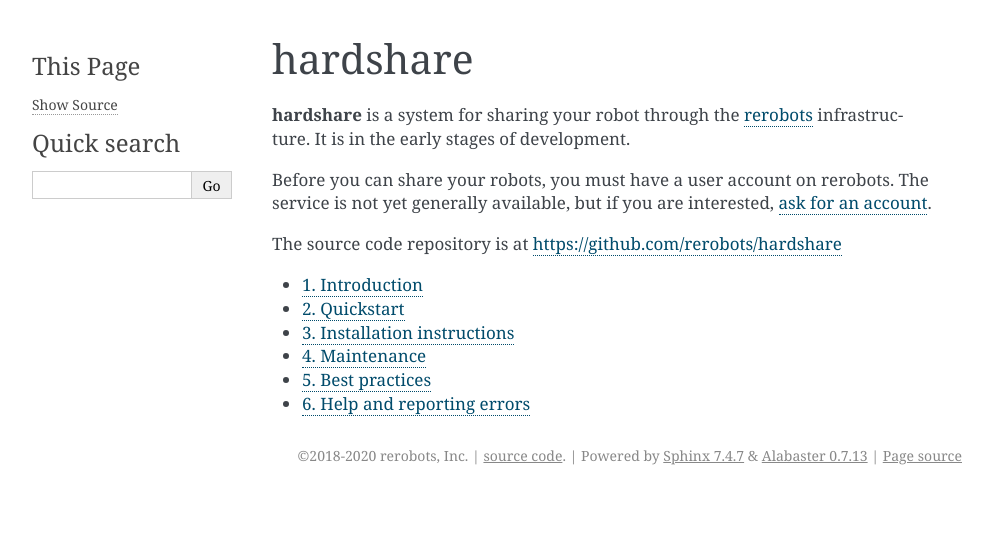
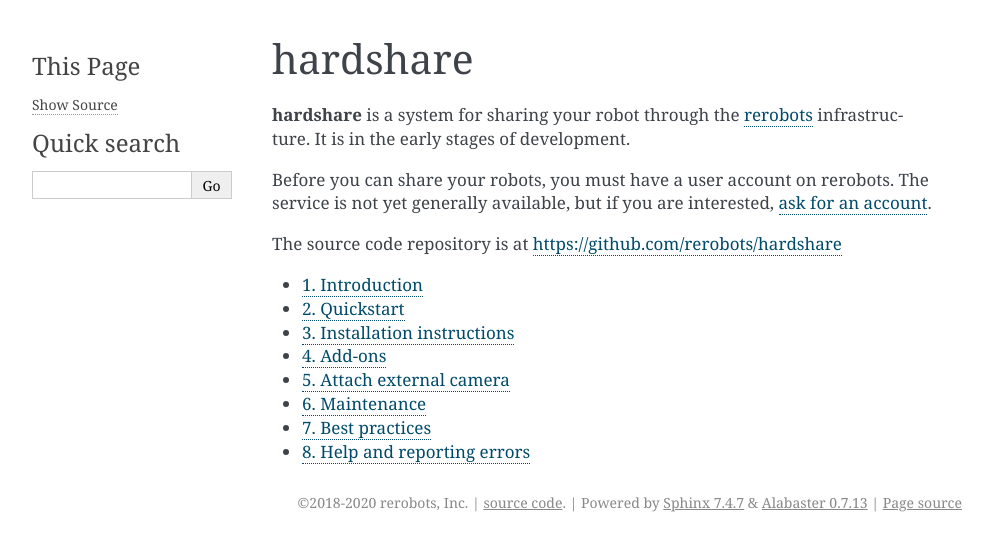
Before and after one commit to rerobots/hardshare, a Sphinx documentation site: the page built from doc/index.rst, in a window 1280 px wide. Shown: the top 551 px of the page, without its empty margins (148-1141 px from the left). Built offline with Sphinx 7.4.7, drawn with Linux system fonts in a browser that asks for light colours; the version number could not be read and is left out.

Commit message:
DOC: prepare sections about add-ons, attach camera
[ci skip]

```diff
--- /dev/null
+++ b/doc/attach_camera.rst
@@ -0,0 +1,5 @@
+Attach external camera
+======================
+
+Summary
+-------
--- a/doc/index.rst
+++ b/doc/index.rst
@@ -18,6 +18,8 @@ The source code repository is at https://github.com/rerobots/hardshare
    intro
    quickstart
    install
+   addons
+   attach_camera
    maint
    bestpractices
    help
```
Also changed, not shown: doc/addons.rst (added, +13 -0 lines).
